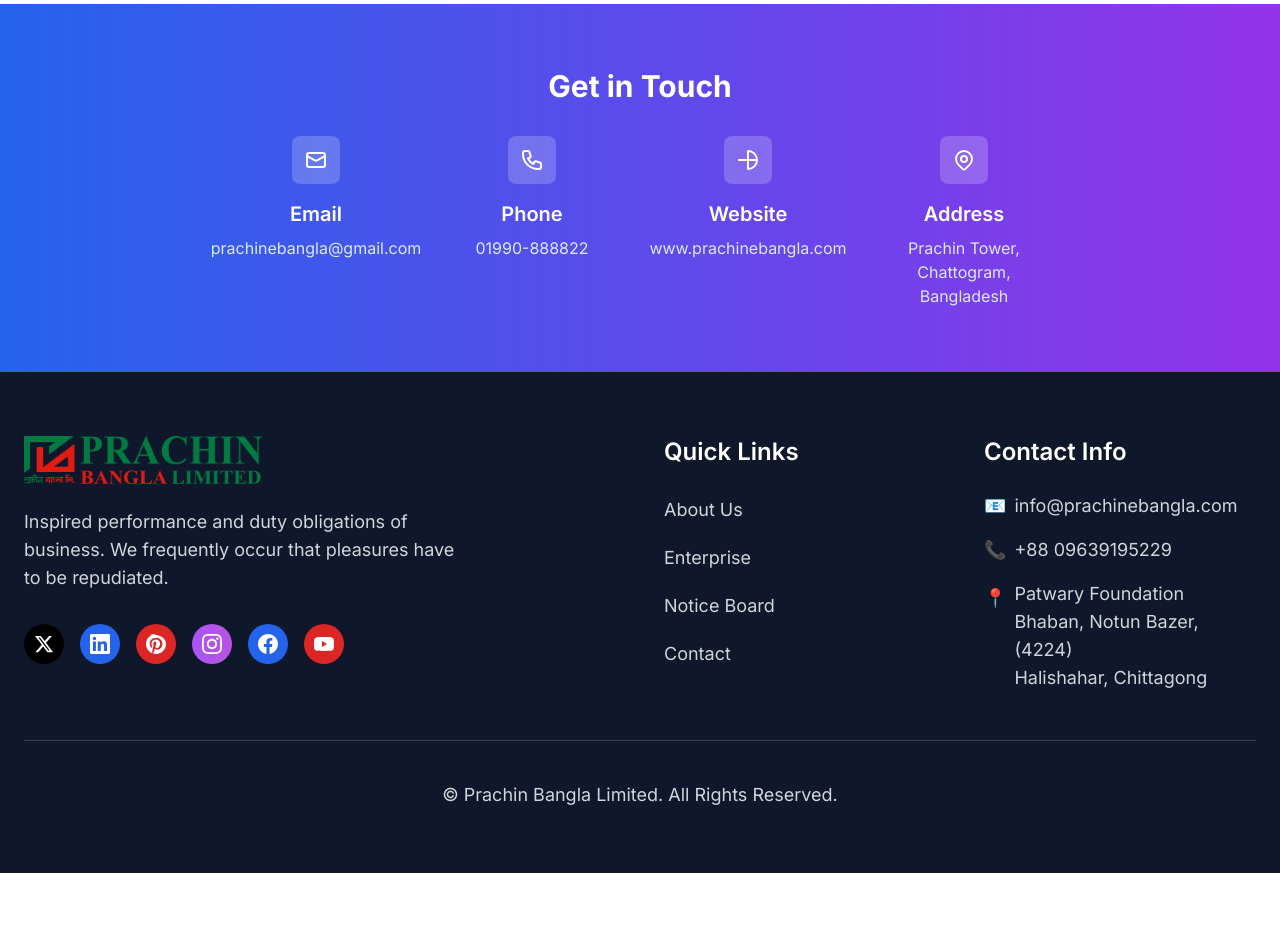
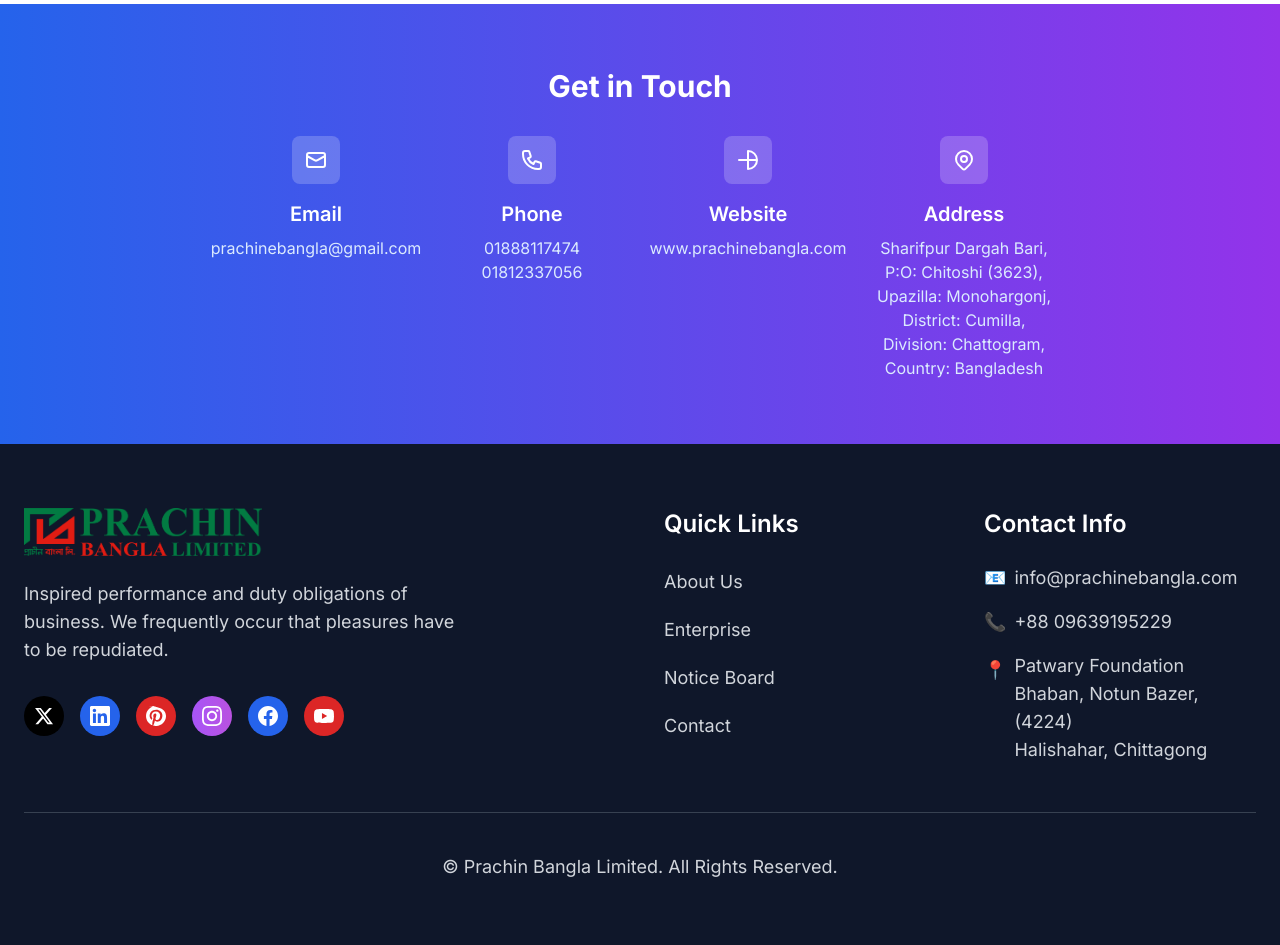
Before and after one commit to jonyprachine123/corporate, a Flask app: page /about/cofounder in a window 1280 px wide. Shown: the part 2680-3625 px from the top of the page. Before the commit the page ends 3553 px from the top, so only its background shows below. Run offline with Flask 3, Linux system fonts and the light colour scheme; some libraries are stand-ins or nearby versions.

Commit message:
Co founder duplicate address update

```diff
--- a/templates/public/cofounder.html
+++ b/templates/public/cofounder.html
@@ -178,7 +178,7 @@
                     </svg>
                 </div>
                 <h3 class="text-xl font-semibold mb-2">Phone</h3>
-                <p class="text-blue-100">01990-888822</p>
+                <p class="text-blue-100">01888117474 <br> 01812337056</p>
             </div>
 
             <div class="flex flex-col items-center">
@@ -199,7 +199,7 @@
                     </svg>
                 </div>
                 <h3 class="text-xl font-semibold mb-2">Address</h3>
-                <p class="text-blue-100">Prachin Tower, Chattogram, Bangladesh</p>
+                <p class="text-blue-100"> Sharifpur Dargah Bari, P:O: Chitoshi (3623), Upazilla: Monohargonj,  District: Cumilla, Division: Chattogram, Country: Bangladesh</p>
             </div>
         </div>
     </div>
```
